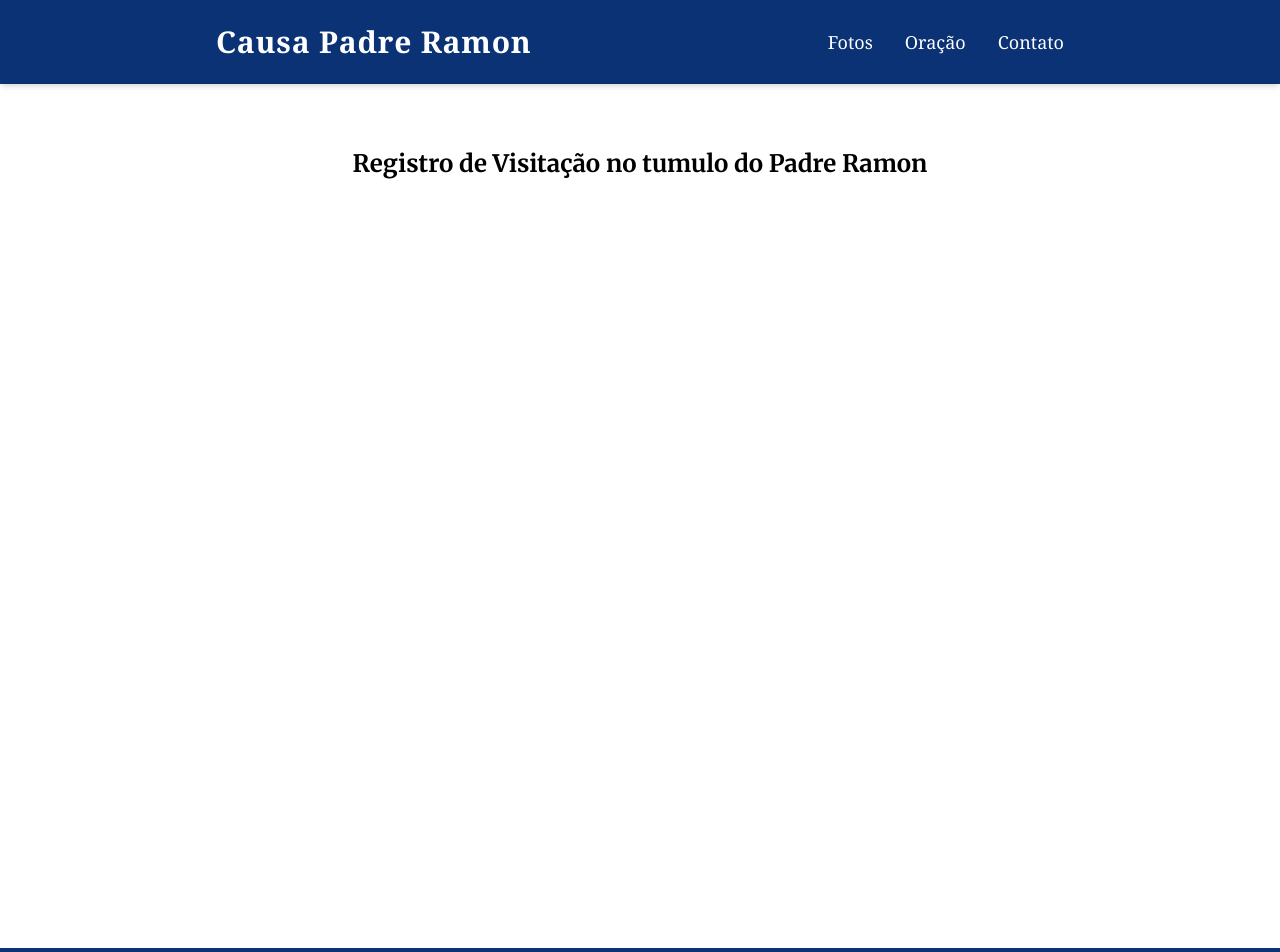
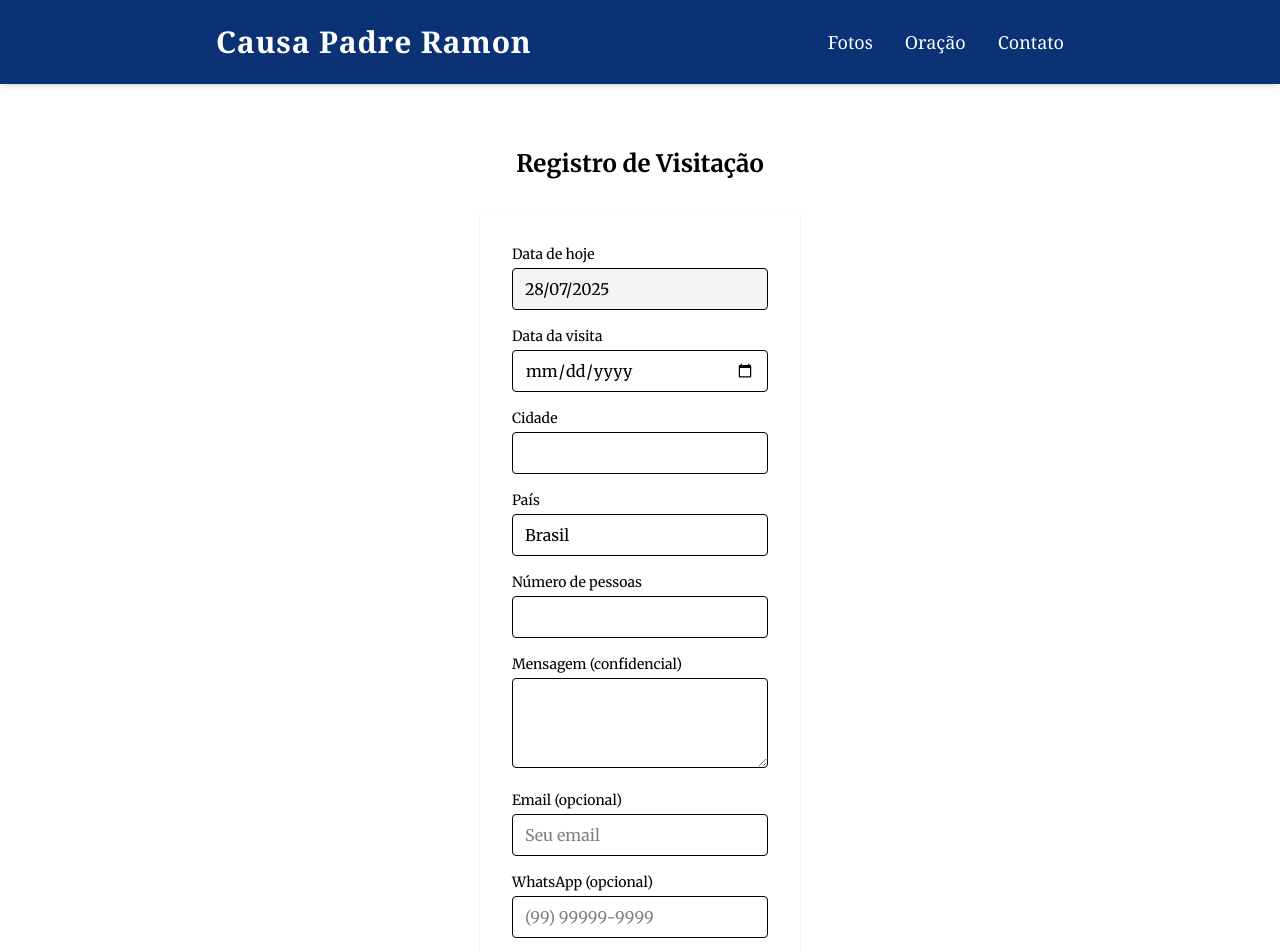
Before and after one commit to leonardocintra/padre-ramon, a Next.js app: page /registro-visita in a window 1280 px wide. Shown: the top 952 px of the page. Built offline with nearby package versions, Linux system fonts and the light colour scheme.

Commit message:
:sparkles: pagina registro visita

```diff
--- a/src/app/page.tsx
+++ b/src/app/page.tsx
@@ -21,28 +21,28 @@ export default function Home() {
       <Section
         title="Infância e Vocação"
         text={biographyText}
-        imageId="jovem_vfwb7x"
+        imageId="juventude100"
         imagePosition="left"
       />
 
       <Section
         title="Formação e Primeiros Ministérios"
         text={biographyText2}
-        imageId="3_lorrx2"
+        imageId="juventude200"
         imagePosition="right"
       />
 
       <Section
         title="Missão Itinerante"
         text={biographyText3}
-        imageId="13_wzayic"
+        imageId="2_szjkyk"
         imagePosition="left"
       />
 
       <Section
         title="Missão no Brasil"
         text={biographyText4}
-        imageId="4_mkmohi"
+        imageId="brasilia-fundacao_to4kfm"
         imagePosition="right"
       />
       <Section
--- a/src/app/registro-visita/page.tsx
+++ b/src/app/registro-visita/page.tsx
@@ -1,12 +1,173 @@
+"use client";
+
+import { useState } from "react";
+
 export default function RegistroVisitaPage() {
+  const [form, setForm] = useState({
+    dataVisita: "",
+    cidade: "",
+    pais: "Brasil",
+    numeroPessoas: "",
+    mensagem: "",
+    email: "",
+    whatsapp: "",
+  });
+  const [status, setStatus] = useState<null | string>(null);
+
+  const dataHoje = new Date().toLocaleDateString("pt-BR");
+
+  function handleChange(
+    e: React.ChangeEvent<HTMLInputElement | HTMLTextAreaElement>
+  ) {
+    setForm({ ...form, [e.target.name]: e.target.value });
+  }
+
+  async function handleSubmit(e: React.FormEvent) {
+    e.preventDefault();
+    setStatus(null);
+    try {
+      const res = await fetch("/api/registro-visita", {
+        method: "POST",
+        headers: { "Content-Type": "application/json" },
+        body: JSON.stringify({ ...form, dataHoje }),
+      });
+      if (res.ok) {
+        setStatus("Registro enviado com sucesso!");
+        setForm({
+          dataVisita: "",
+          cidade: "",
+          pais: "Brasil",
+          numeroPessoas: "",
+          mensagem: "",
+          email: "",
+          whatsapp: "",
+        });
+      } else {
+        setStatus("Erro ao enviar registro.");
+      }
+    } catch {
+      setStatus("Erro ao enviar registro.");
+    }
+  }
+
   return (
-    <div className="flex flex-col min-h-screen">
-      <main className="flex-grow">
-        <h1 className="text-2xl font-bold text-center mt-8">
-          Registro de Visitação no tumulo do Padre Ramon
-        </h1>
-        {/* Additional content can be added here */}
-      </main>
+    <div className="flex-grow">
+      <h2 className="min-w-xs text-2xl font-bold text-center mt-8">
+        Registro de Visitação
+      </h2>
+      <form
+        className="w-full mx-auto mt-8 bg-white p-4 sm:p-8 rounded shadow flex flex-col gap-4"
+        onSubmit={handleSubmit}
+      >
+        <div>
+          <label className="block text-sm font-medium mb-1">Data de hoje</label>
+          <input
+            type="text"
+            value={dataHoje}
+            disabled
+            className="w-full border rounded px-3 py-2 bg-gray-100"
+          />
+        </div>
+        <div>
+          <label className="block text-sm font-medium mb-1">
+            Data da visita
+          </label>
+          <input
+            type="date"
+            name="dataVisita"
+            value={form.dataVisita}
+            onChange={handleChange}
+            required
+            className="w-full border rounded px-3 py-2"
+          />
+        </div>
+        <div>
+          <label className="block text-sm font-medium mb-1">Cidade</label>
+          <input
+            type="text"
+            name="cidade"
+            value={form.cidade}
+            onChange={handleChange}
+            required
+            className="w-full border rounded px-3 py-2"
+          />
+        </div>
+        <div>
+          <label className="block text-sm font-medium mb-1">País</label>
+          <input
+            type="text"
+            name="pais"
+            value={form.pais}
+            onChange={handleChange}
+            required
+            className="w-full border rounded px-3 py-2"
+          />
+        </div>
+        <div>
+          <label className="block text-sm font-medium mb-1">
+            Número de pessoas
+          </label>
+          <input
+            type="number"
+            name="numeroPessoas"
+            value={form.numeroPessoas}
+            onChange={handleChange}
+            required
+            min={1}
+            className="w-full border rounded px-3 py-2"
+          />
+        </div>
+        <div>
+          <label className="block text-sm font-medium mb-1">
+            Mensagem (confidencial)
+          </label>
+          <textarea
+            name="mensagem"
+            value={form.mensagem}
+            onChange={handleChange}
+            required
+            className="w-full border rounded px-3 py-2"
+            rows={3}
+          />
+        </div>
+        <div>
+          <label className="block text-sm font-medium mb-1">
+            Email (opcional)
+          </label>
+          <input
+            type="email"
+            name="email"
+            value={form.email}
+            onChange={handleChange}
+            className="w-full border rounded px-3 py-2"
+            placeholder="Seu email"
+          />
+        </div>
+        <div>
+          <label className="block text-sm font-medium mb-1">
+            WhatsApp (opcional)
+          </label>
+          <input
+            type="text"
+            name="whatsapp"
+            value={form.whatsapp}
+            onChange={handleChange}
+            className="w-full border rounded px-3 py-2"
+            placeholder="(99) 99999-9999"
+          />
+        </div>
+        <button
+          type="submit"
+          className="bg-blue-600 text-white px-4 py-2 rounded hover:bg-blue-700"
+        >
+          Enviar registro
+        </button>
+        {status && (
+          <div className="text-center mt-2 text-sm text-green-600">
+            {status}
+          </div>
+        )}
+      </form>
     </div>
   );
 }
```
Also changed, not shown: src/app/layout.tsx (+7 -3 lines).
